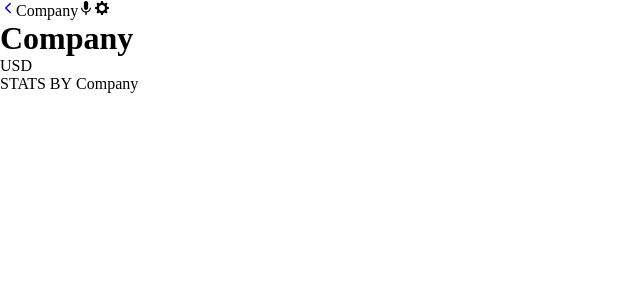
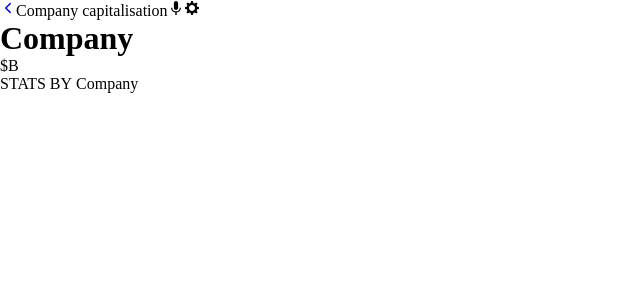
Before and after one commit to toliboff/jobs, a React (Create React App) app: page /details in a window 1280 px wide. Shown: the top 300 px of the page, without its empty margins (0-640 px from the left). Built offline with nearby package versions, Linux system fonts and the light colour scheme.

Commit message:
Add action creator

```diff
--- a/src/components/Header.js
+++ b/src/components/Header.js
@@ -8,7 +8,10 @@ const Header = ({ title, count }) => (
   <div className="header">
     <div className="navigation">
       <NavLink to="/"><IoIosArrowBack /></NavLink>
-      <span>{title}</span>
+      <span>
+        {title}
+        &nbsp;capitalisation
+      </span>
       <IoMdMic />
       <GoGear />
     </div>
@@ -17,8 +20,9 @@ const Header = ({ title, count }) => (
         {title}
       </h1>
       <div className="metrics">
+        $
         <span className="count">{count}</span>
-        <span>USD</span>
+        <span>B</span>
       </div>
     </div>
     <div className="stats">
--- a/src/components/Main.js
+++ b/src/components/Main.js
@@ -3,6 +3,7 @@ import { NavLink } from 'react-router-dom';
 import { useDispatch, useSelector } from 'react-redux';
 import Header from './Header';
 import { fetchAllMarkets } from '../redux/categories/categories';
+import { fetchCompanies } from '../redux/companies/companies';
 
 const Main = () => {
   const dispatch = useDispatch();
@@ -11,18 +12,23 @@ const Main = () => {
     dispatch(fetchAllMarkets());
   }, []);
 
+  const selectMarket = (market) => {
+    dispatch(fetchCompanies(market));
+  };
+
   const state = useSelector((state) => state.stockmarketReducer);
   return (
     <div>
-      <Header title="Markets" count={state.totalCap} />
+      <Header title="Market" count={state.totalCap} />
       <ul className="categories">
         {state.markets.map((market) => (
           <li key={market.name}>
-            <NavLink to="/details">
+            <NavLink to="/details" onClick={() => selectMarket(market.name)}>
               <span>{market.name}</span>
               <div>
+                $
                 {market.marketCap}
-                <span>USD</span>
+                <span>billion</span>
               </div>
             </NavLink>
           </li>
```
